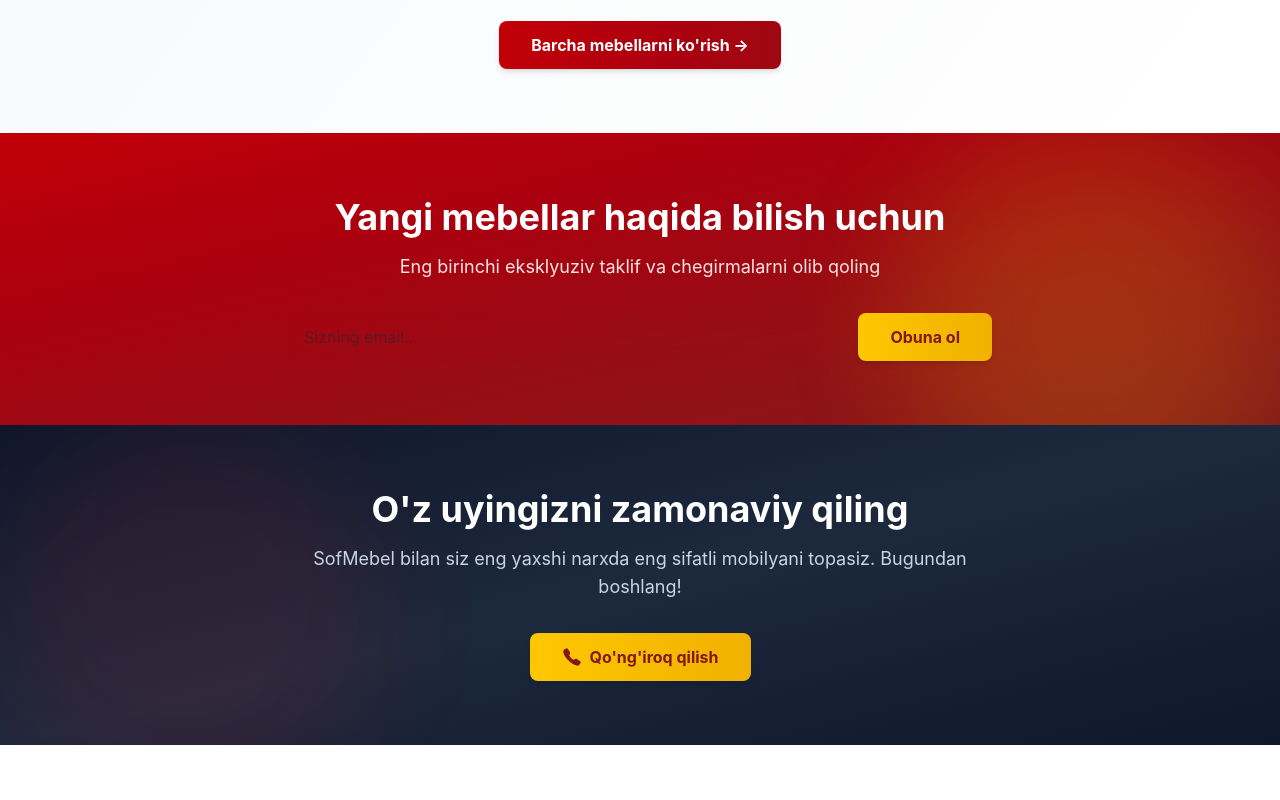
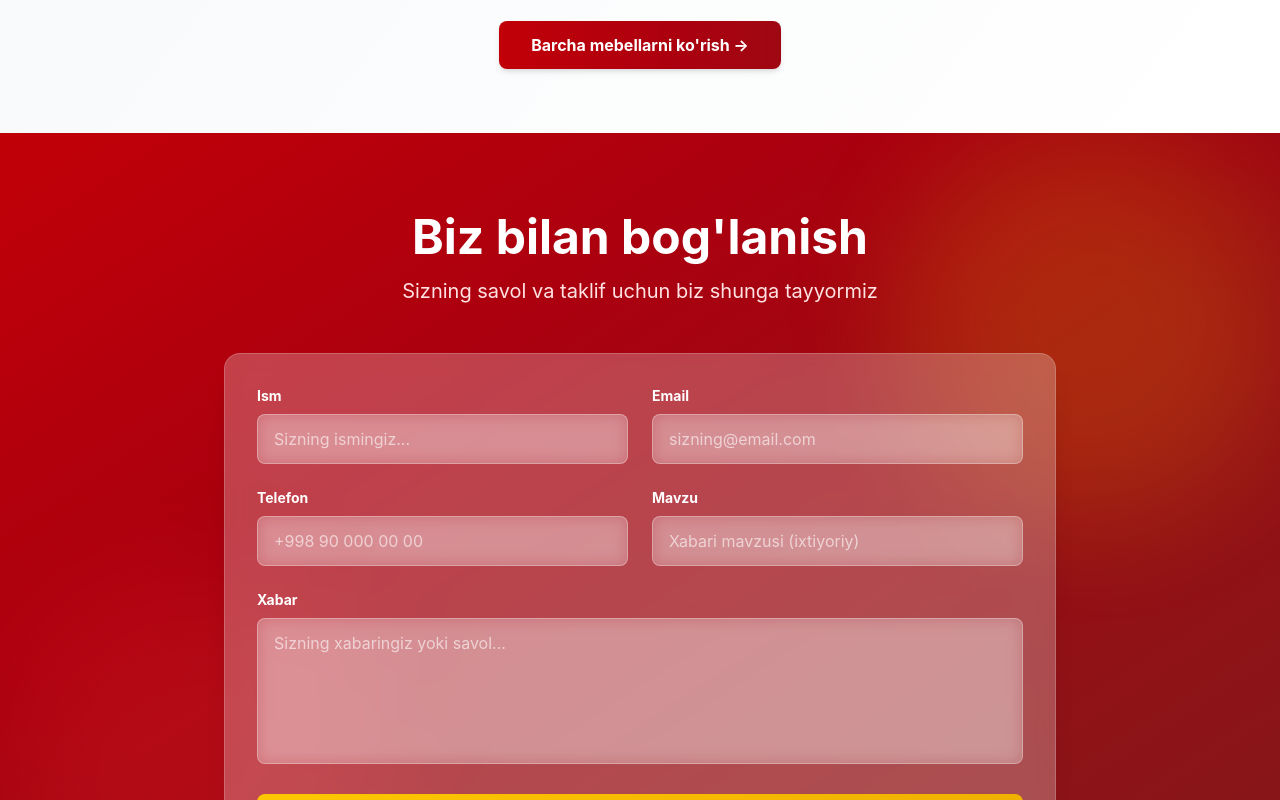
Before and after one commit to webdunyosi/sofmebel, a React (Vite) app: page / in a window 1280 px wide. Shown: the part 3460-4260 px from the top of the page. Built offline with nearby package versions, Linux system fonts and the light colour scheme.

Commit message:
added contact

```diff
--- a/src/pages/Home.tsx
+++ b/src/pages/Home.tsx
@@ -1,11 +1,96 @@
-import React from "react"
+import React, { useState } from "react"
 import { Link } from "react-router-dom"
 import { products } from "../data/products"
 import { ProductCard } from "../components/ProductCard"
-import { IoFlash, IoStar, IoPricetag, IoCall } from "react-icons/io5"
+import {
+  IoFlash,
+  IoStar,
+  IoPricetag,
+  IoCall,
+  IoCheckmark,
+} from "react-icons/io5"
 
 export const Home: React.FC = () => {
   const featuredProducts = products.slice(0, 6)
+  const [formData, setFormData] = useState({
+    name: "",
+    email: "",
+    phone: "",
+    message: "",
+  })
+  const [loading, setLoading] = useState(false)
+  const [submitted, setSubmitted] = useState(false)
+
+  // Telegram Bot Configuration (replace with your actual token and chat ID)
+  const TELEGRAM_BOT_TOKEN = "YOUR_BOT_TOKEN_HERE"
+  const TELEGRAM_CHAT_ID = "YOUR_CHAT_ID_HERE"
+
+  const handleInputChange = (
+    e: React.ChangeEvent<HTMLInputElement | HTMLTextAreaElement>,
+  ) => {
+    const { name, value } = e.target
+    setFormData((prev) => ({
+      ...prev,
+      [name]: value,
+    }))
+  }
+
+  const sendToTelegram = async (e: React.FormEvent) => {
+    e.preventDefault()
+
+    if (
+      !formData.name ||
+      !formData.email ||
+      !formData.phone ||
+      !formData.message
+    ) {
+      alert("Barcha maydonlarni to'ldiring")
+      return
+    }
+
+    setLoading(true)
+
+    try {
+      const message = `
+🎉 *Yangi Aloqa Xabari* 🎉
+
+👤 *Ism:* ${formData.name}
+📧 *Email:* ${formData.email}
+📱 *Telefon:* ${formData.phone}
+💬 *Xabar:* ${formData.message}
+
+_SofMebel Website dan yuborildi_
+      `
+
+      const response = await fetch(
+        `https://api.telegram.org/bot${TELEGRAM_BOT_TOKEN}/sendMessage`,
+        {
+          method: "POST",
+          headers: {
+            "Content-Type": "application/json",
+          },
+          body: JSON.stringify({
+            chat_id: TELEGRAM_CHAT_ID,
+            text: message,
+            parse_mode: "Markdown",
+          }),
+        },
+      )
+
+      if (response.ok) {
+        setSubmitted(true)
+        setFormData({ name: "", email: "", phone: "", message: "" })
+        setTimeout(() => setSubmitted(false), 5000)
+      } else {
+        alert("Xabar yuborishda xato yuz berdi")
+      }
+    } catch (error) {
+      console.error("Telegram xatosi:", error)
+      alert("Xabar yuborishda xato yuz berdi")
+    } finally {
+      setLoading(false)
+    }
+  }
 
   return (
     <div>
@@ -242,47 +327,122 @@ export const Home: React.FC = () => {
       </section>
 
       {/* Newsletter Section */}
-      <section className="relative overflow-hidden bg-gradient-to-br from-red-700 via-red-800 to-red-900 text-white py-16">
+      <section className="relative overflow-hidden bg-gradient-to-br from-red-700 via-red-800 to-red-900 text-white py-20">
         {/* Animated Background */}
         <div className="absolute top-0 right-0 w-96 h-96 bg-yellow-500/20 rounded-full blur-3xl animate-pulse-slow"></div>
-        <div className="relative z-10 max-w-3xl mx-auto px-4 sm:px-6 lg:px-8 text-center animate-slide-in-up">
-          <h2 className="text-4xl font-bold mb-4">
-            Yangi mebellar haqida bilish uchun
-          </h2>
-          <p className="text-red-100 mb-8 text-lg">
-            Eng birinchi eksklyuziv taklif va chegirmalarni olib qoling
+        <div
+          className="absolute bottom-0 left-0 w-96 h-96 bg-red-500/20 rounded-full blur-3xl animate-pulse-slow"
+          style={{ animationDelay: "1s" }}
+        ></div>
+
+        <div className="relative z-10 max-w-4xl mx-auto px-4 sm:px-6 lg:px-8 animate-slide-in-up">
+          <div className="text-center mb-12">
+            <h2 className="text-5xl font-bold mb-4">Biz bilan bog'lanish</h2>
+            <p className="text-xl text-red-100">
+              Sizning savol va taklif uchun biz shunga tayyormiz
             </p>
-          <div className="flex flex-col sm:flex-row gap-3">
+          </div>
+
+          {/* Contact Form */}
+          {submitted ? (
+            <div className="bg-green-500/20 backdrop-blur-glass border border-green-400/30 rounded-2xl p-8 text-center animate-scale-in">
+              <IoCheckmark className="w-16 h-16 mx-auto mb-4 text-green-400" />
+              <h3 className="text-2xl font-bold mb-2">Rahmat!</h3>
+              <p className="text-green-100">
+                Sizning xabar muvaffaqiyatli yuborildi. Tez orada aloqa qilamiz.
+              </p>
+            </div>
+          ) : (
+            <form
+              onSubmit={sendToTelegram}
+              className="backdrop-blur-glass bg-white/10 border border-white/20 rounded-2xl p-8 shadow-xl"
+            >
+              <div className="grid grid-cols-1 md:grid-cols-2 gap-6 mb-6">
+                {/* Name Input */}
+                <div className="animate-slide-in-left">
+                  <label className="block text-sm font-bold mb-2">Ism</label>
+                  <input
+                    type="text"
+                    name="name"
+                    value={formData.name}
+                    onChange={handleInputChange}
+                    placeholder="Sizning ismingiz..."
+                    className="w-full px-4 py-3 rounded-lg bg-white/20 border border-white/30 text-white placeholder-white/60 focus:outline-none focus:ring-2 focus:ring-yellow-400 backdrop-blur-sm transition-all"
+                  />
+                </div>
+
+                {/* Email Input */}
+                <div className="animate-slide-in-right">
+                  <label className="block text-sm font-bold mb-2">Email</label>
                   <input
                     type="email"
-              placeholder="Sizning email..."
-              className="flex-1 px-4 py-3 rounded-lg text-gray-800 focus:outline-none focus:ring-2 focus:ring-yellow-400 backdrop-blur-sm"
+                    name="email"
+                    value={formData.email}
+                    onChange={handleInputChange}
+                    placeholder="sizning@email.com"
+                    className="w-full px-4 py-3 rounded-lg bg-white/20 border border-white/30 text-white placeholder-white/60 focus:outline-none focus:ring-2 focus:ring-yellow-400 backdrop-blur-sm transition-all"
                   />
-            <button className="px-8 py-3 bg-gradient-to-r from-yellow-400 to-yellow-500 text-red-900 font-bold rounded-lg hover:shadow-lg hover:scale-105 transition-all duration-300 shadow-md whitespace-nowrap">
-              Obuna ol
-            </button>
+                </div>
+
+                {/* Phone Input */}
+                <div
+                  className="animate-slide-in-left"
+                  style={{ animationDelay: "0.1s" }}
+                >
+                  <label className="block text-sm font-bold mb-2">
+                    Telefon
+                  </label>
+                  <input
+                    type="tel"
+                    name="phone"
+                    value={formData.phone}
+                    onChange={handleInputChange}
+                    placeholder="+998 90 000 00 00"
+                    className="w-full px-4 py-3 rounded-lg bg-white/20 border border-white/30 text-white placeholder-white/60 focus:outline-none focus:ring-2 focus:ring-yellow-400 backdrop-blur-sm transition-all"
+                  />
+                </div>
+
+                {/* Subject Input - optional but using message */}
+                <div
+                  className="animate-slide-in-right"
+                  style={{ animationDelay: "0.1s" }}
+                >
+                  <label className="block text-sm font-bold mb-2">Mavzu</label>
+                  <input
+                    type="text"
+                    placeholder="Xabari mavzusi (ixtiyoriy)"
+                    className="w-full px-4 py-3 rounded-lg bg-white/20 border border-white/30 text-white placeholder-white/60 focus:outline-none focus:ring-2 focus:ring-yellow-400 backdrop-blur-sm transition-all"
+                  />
                 </div>
               </div>
-      </section>
 
-      {/* CTA Section */}
-      <section className="relative overflow-hidden bg-gradient-to-br from-slate-900 via-slate-800 to-slate-900 text-white py-16">
-        {/* Animated Background */}
-        <div className="absolute top-0 left-0 w-96 h-96 bg-red-500/10 rounded-full blur-3xl animate-pulse-slow"></div>
-        <div className="relative z-10 max-w-7xl mx-auto px-4 sm:px-6 lg:px-8 text-center animate-slide-in-up">
-          <h2 className="text-4xl font-bold mb-4">
-            O'z uyingizni zamonaviy qiling
-          </h2>
-          <p className="text-slate-300 mb-8 text-lg max-w-2xl mx-auto">
-            SofMebel bilan siz eng yaxshi narxda eng sifatli mobilyani topasiz.
-            Bugundan boshlang!
-          </p>
+              {/* Message Textarea */}
+              <div
+                className="mb-6 animate-slide-in-up"
+                style={{ animationDelay: "0.2s" }}
+              >
+                <label className="block text-sm font-bold mb-2">Xabar</label>
+                <textarea
+                  name="message"
+                  value={formData.message}
+                  onChange={handleInputChange}
+                  placeholder="Sizning xabaringiz yoki savol..."
+                  rows={5}
+                  className="w-full px-4 py-3 rounded-lg bg-white/20 border border-white/30 text-white placeholder-white/60 focus:outline-none focus:ring-2 focus:ring-yellow-400 backdrop-blur-sm transition-all resize-none"
+                />
+              </div>
+
+              {/* Submit Button */}
               <button
-            onClick={() => alert("Showroom: +998 90 000 00 00")}
-            className="inline-flex items-center gap-2 px-8 py-3 bg-gradient-to-r from-yellow-400 to-yellow-500 text-red-900 font-bold rounded-lg hover:shadow-lg hover:shadow-yellow-400/50 hover:scale-105 transition-all duration-300 shadow-md"
+                type="submit"
+                disabled={loading}
+                className="w-full px-8 py-4 bg-gradient-to-r from-yellow-400 to-yellow-500 text-red-900 font-bold rounded-lg hover:shadow-lg hover:shadow-yellow-400/50 hover:scale-105 transition-all duration-300 shadow-md disabled:opacity-50 disabled:cursor-not-allowed animate-slide-in-up"
+                style={{ animationDelay: "0.3s" }}
               >
-            <IoCall className="w-5 h-5" /> Qo'ng'iroq qilish
+                {loading ? "Yuborilmoqda..." : "Xabar yuborish"}
               </button>
+            </form>
+          )}
         </div>
       </section>
     </div>
```
Lines whose indentation alone changed are shown as unchanged.
